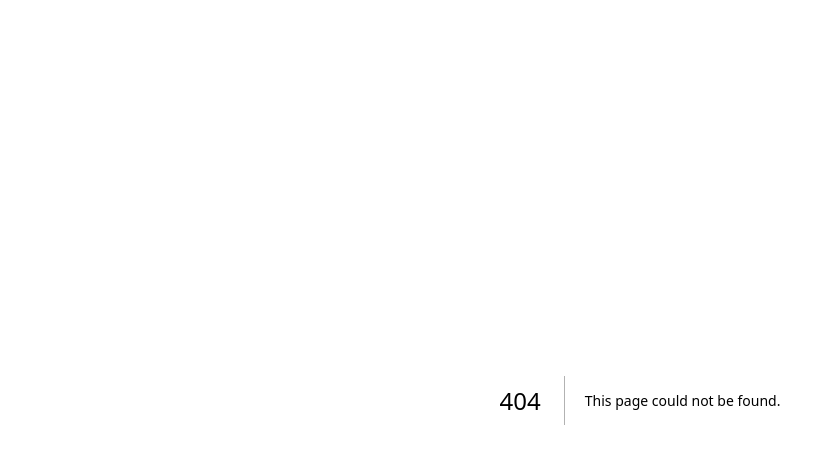
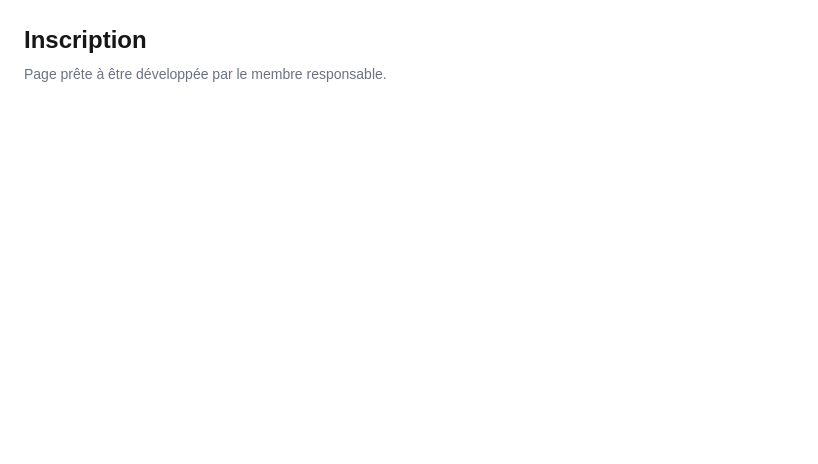
Before and after one commit to jorivas021/MoneyTrack-S22, a Next.js app in the folder moneytrack/: page /register in a window 1280 px wide. Before the commit this address had no page. Shown: the top 464 px of the page, without its empty margins (0-818 px from the left). Built offline with nearby package versions, Linux system fonts and the light colour scheme.

Commit message:
chore: prepare application pages for team development

```diff
--- /dev/null
+++ b/moneytrack/app/(auth)/login/page.tsx
@@ -0,0 +1,10 @@
+export default function Page() {
+  return (
+    <main className="p-6">
+      <h1 className="text-2xl font-semibold">Connexion</h1>
+      <p className="mt-2 text-sm text-gray-500">
+        Page prête à être développée par le membre responsable.
+      </p>
+    </main>
+  );
+}
--- /dev/null
+++ b/moneytrack/app/(auth)/register/page.tsx
@@ -0,0 +1,10 @@
+export default function Page() {
+  return (
+    <main className="p-6">
+      <h1 className="text-2xl font-semibold">Inscription</h1>
+      <p className="mt-2 text-sm text-gray-500">
+        Page prête à être développée par le membre responsable.
+      </p>
+    </main>
+  );
+}
--- /dev/null
+++ b/moneytrack/app/(dashboard)/budgets/page.tsx
@@ -0,0 +1,10 @@
+export default function Page() {
+  return (
+    <main className="p-6">
+      <h1 className="text-2xl font-semibold">Budgets</h1>
+      <p className="mt-2 text-sm text-gray-500">
+        Page prête à être développée par le membre responsable.
+      </p>
+    </main>
+  );
+}
--- /dev/null
+++ b/moneytrack/app/(dashboard)/categories/page.tsx
@@ -0,0 +1,10 @@
+export default function Page() {
+  return (
+    <main className="p-6">
+      <h1 className="text-2xl font-semibold">Catégories</h1>
+      <p className="mt-2 text-sm text-gray-500">
+        Page prête à être développée par le membre responsable.
+      </p>
+    </main>
+  );
+}
--- /dev/null
+++ b/moneytrack/app/(dashboard)/dashboard/page.tsx
@@ -0,0 +1,10 @@
+export default function Page() {
+  return (
+    <main className="p-6">
+      <h1 className="text-2xl font-semibold">Tableau de bord</h1>
+      <p className="mt-2 text-sm text-gray-500">
+        Page prête à être développée par le membre responsable.
+      </p>
+    </main>
+  );
+}
--- /dev/null
+++ b/moneytrack/app/(dashboard)/profil/page.tsx
@@ -0,0 +1,10 @@
+export default function Page() {
+  return (
+    <main className="p-6">
+      <h1 className="text-2xl font-semibold">Mon profil</h1>
+      <p className="mt-2 text-sm text-gray-500">
+        Page prête à être développée par le membre responsable.
+      </p>
+    </main>
+  );
+}
--- /dev/null
+++ b/moneytrack/app/(dashboard)/statistiques/page.tsx
@@ -0,0 +1,10 @@
+export default function Page() {
+  return (
+    <main className="p-6">
+      <h1 className="text-2xl font-semibold">Statistiques</h1>
+      <p className="mt-2 text-sm text-gray-500">
+        Page prête à être développée par le membre responsable.
+      </p>
+    </main>
+  );
+}
--- /dev/null
+++ b/moneytrack/app/(dashboard)/transactions/page.tsx
@@ -0,0 +1,10 @@
+export default function Page() {
+  return (
+    <main className="p-6">
+      <h1 className="text-2xl font-semibold">Transactions</h1>
+      <p className="mt-2 text-sm text-gray-500">
+        Page prête à être développée par le membre responsable.
+      </p>
+    </main>
+  );
+}
--- /dev/null
+++ b/moneytrack/app/(public)/conseils/page.tsx
@@ -0,0 +1,10 @@
+export default function Page() {
+  return (
+    <main className="p-6">
+      <h1 className="text-2xl font-semibold">Conseils</h1>
+      <p className="mt-2 text-sm text-gray-500">
+        Page prête à être développée par le membre responsable.
+      </p>
+    </main>
+  );
+}
```
Also changed, not shown: 1 other file (tests, documents, lock files or other folders).
